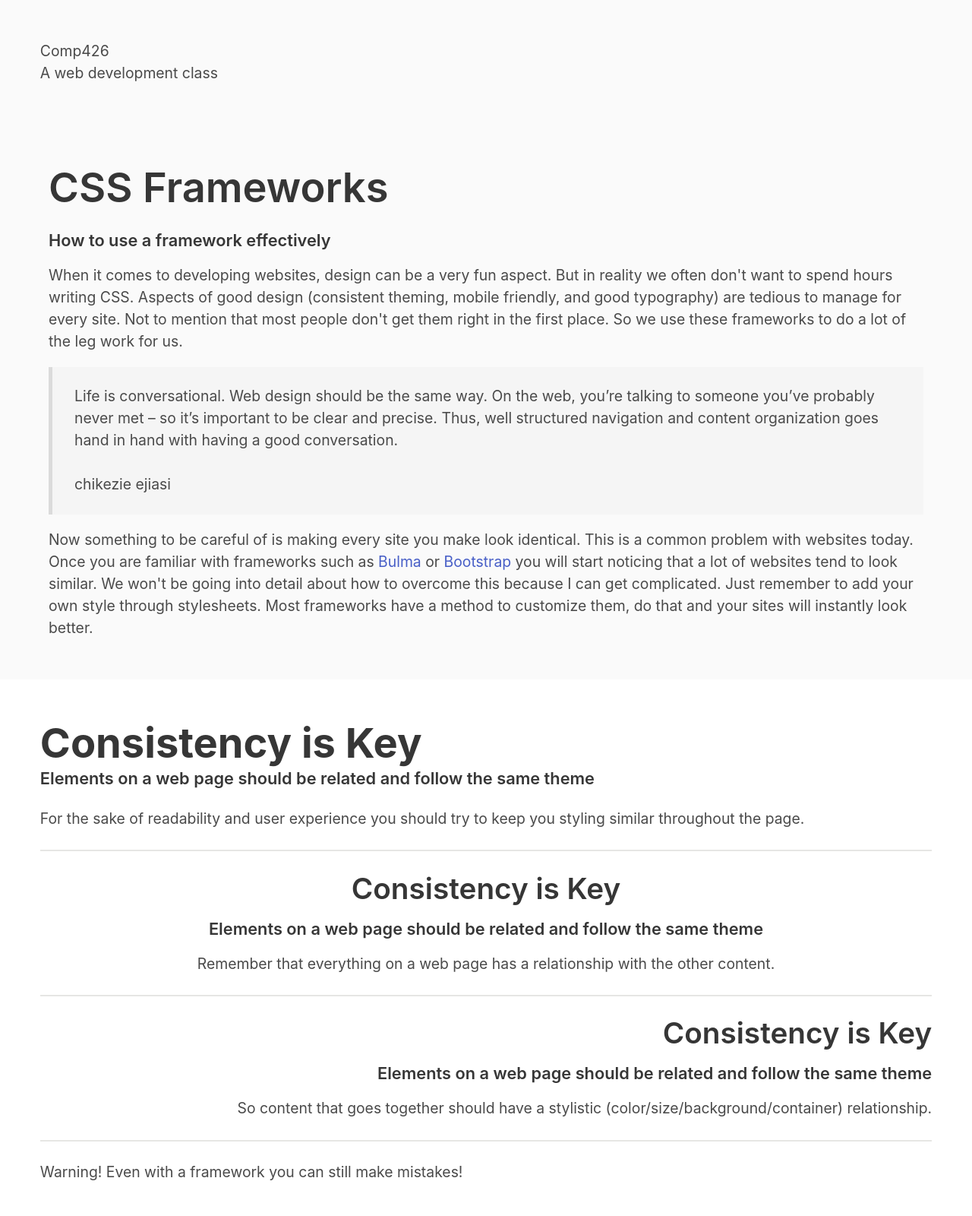
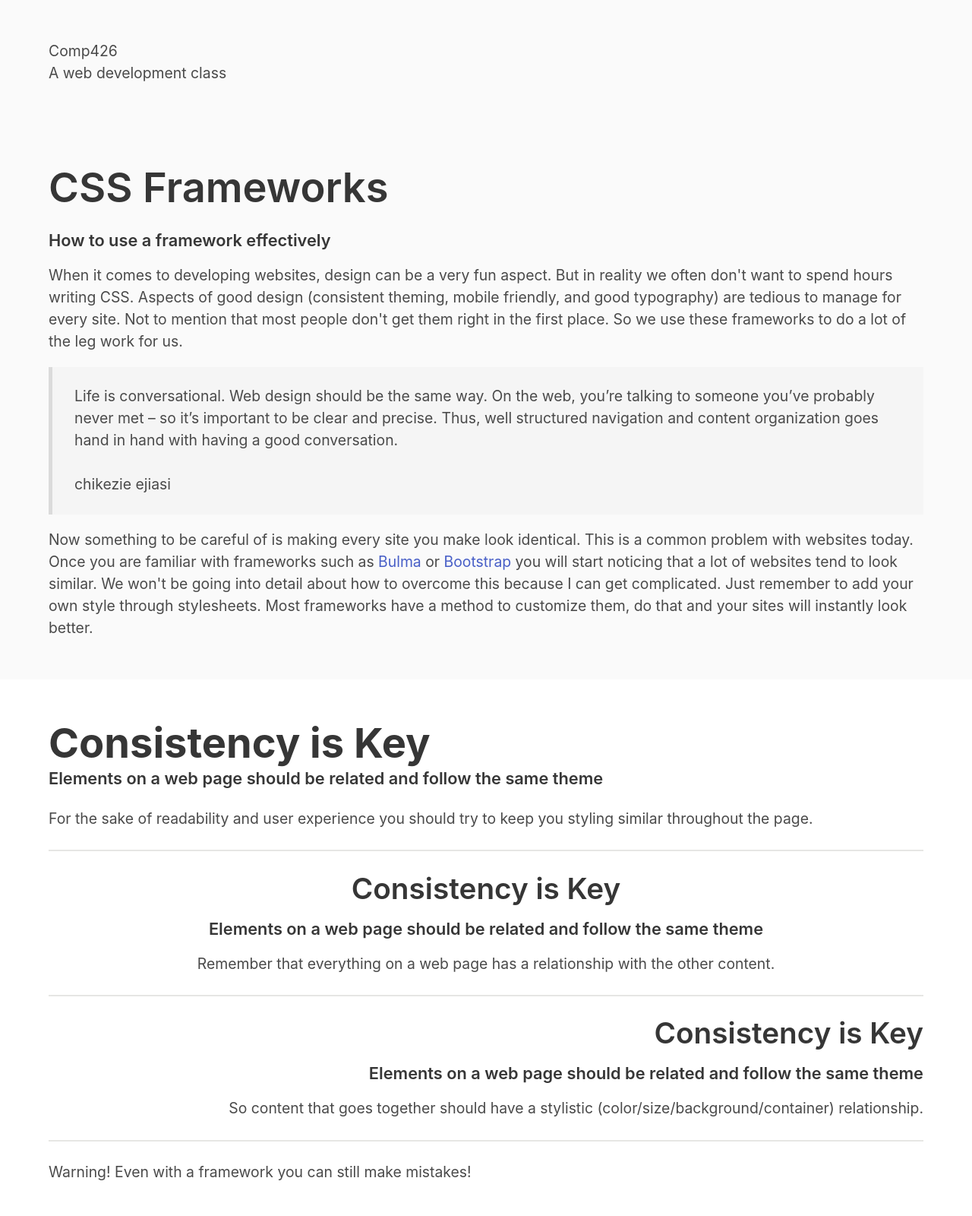
Before and after one commit to jdmar3-comp426/a02-kianw97, a website: page index.html in a window 1280 px wide. Shown: the top 1600 px of the page at 76% size. Drawn offline with nearby package versions, Linux system fonts and the light colour scheme; a web font is replaced by a local one.

Commit message:
container

```diff
--- a/index.html
+++ b/index.html
@@ -11,7 +11,7 @@
 <body>
 <section class="">
     <div class="hero-body">
-        <div class="">
+        <div class="container">
             <h1 class="">
                 Comp426
             </h1>
@@ -55,7 +55,7 @@
     </div>
 </section>
 <section class="section has-background-white">
-    <div class="">
+    <div class="container">
         <div class="content">
             <h1 class="title has-text-weight-bold">Consistency is Key</h1>
             <h5 class="subtitle">Elements on a web page should be related and follow the same theme</h5>
@@ -116,7 +116,7 @@
     </div>
 </section>
 <section class="">
-    <div class="">
+    <div class="container">
         <div class="content">
             <div class="columns">
                 <div class="column">
```
